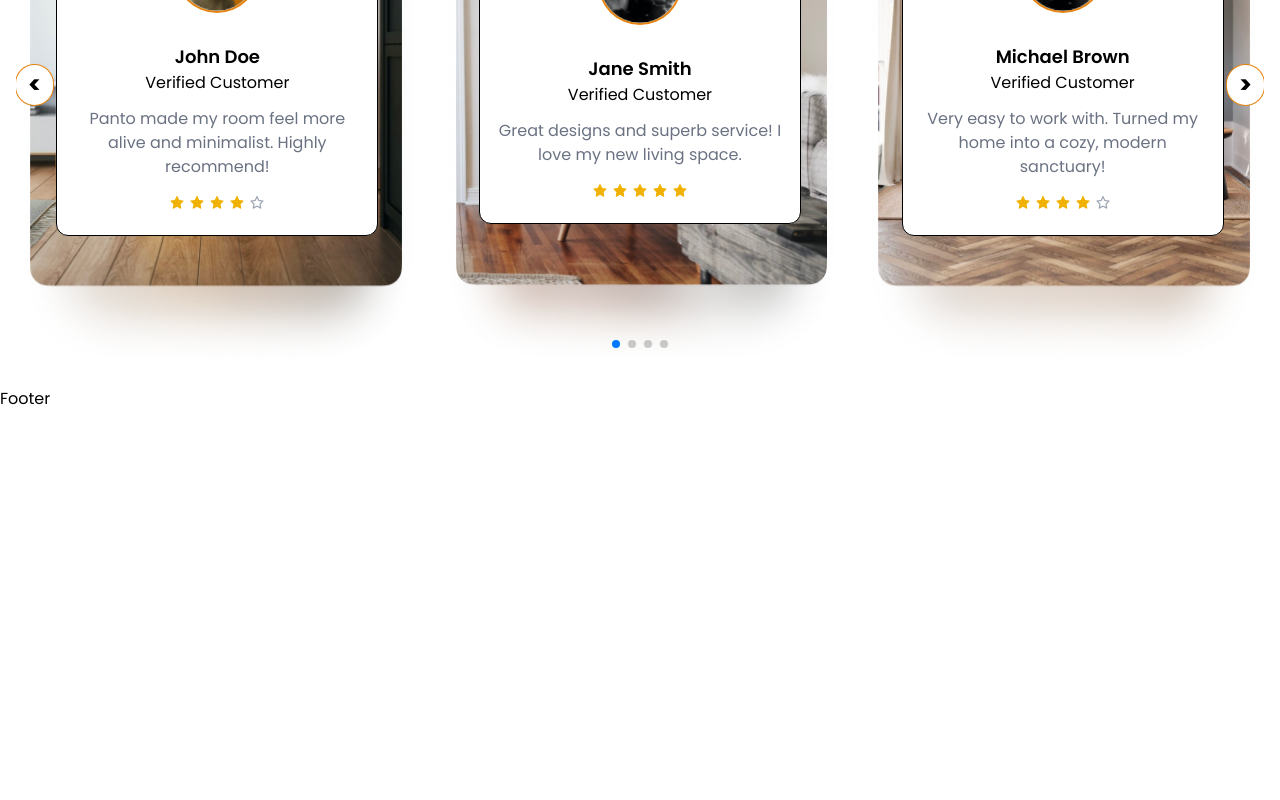
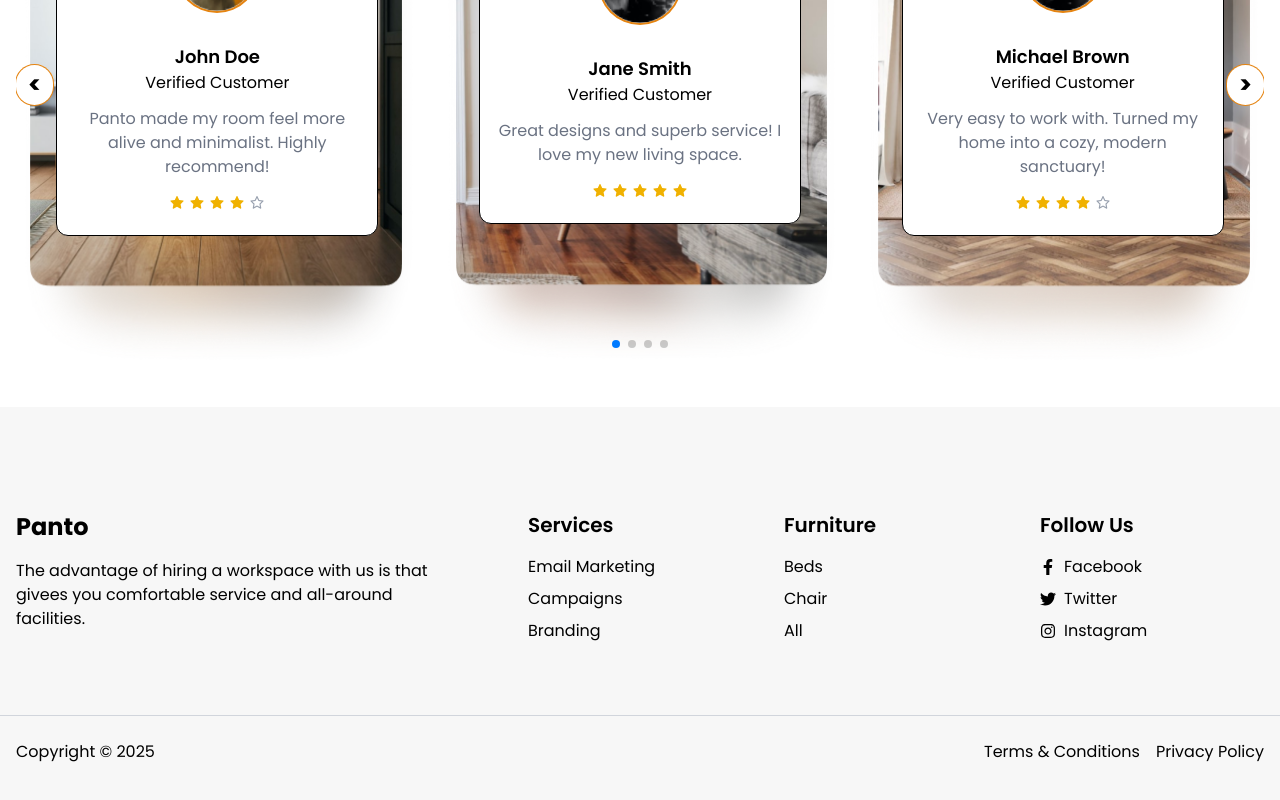
Before and after one commit to masumparvez56/panto-furniture, a React (Vite) app: page / in a window 1280 px wide. Shown: the part 3807-4607 px from the top of the page. Before the commit the page ends 4218 px from the top, so only its background shows below. Built offline with nearby package versions, Linux system fonts and the light colour scheme.

Commit message:
added footer section

```diff
--- a/src/App.jsx
+++ b/src/App.jsx
@@ -1,16 +1,17 @@
 import { Link, Outlet } from 'react-router-dom'
 import './App.css'
 import Navbar from './components/Navbar'
+import Footer from './components/Footer'
 
 function App() {
 
   return (
     <>
-     <Navbar/>
-     <main className='min-h-screen'>
-      <Outlet/>
-     </main>
-     <footer>Footer</footer>
+      <Navbar />
+      <main className='min-h-screen'>
+        <Outlet />
+      </main>
+      <Footer />
     </>
   )
 }
--- /dev/null
+++ b/src/components/Footer.jsx
@@ -0,0 +1,82 @@
+import React from 'react';
+import { FaFacebookF, FaInstagram, FaTwitter } from 'react-icons/fa';
+import { Link } from 'react-router';
+
+const Footer = () => {
+    return (
+        <footer className='bg-secondary-bg text-black dark:bg-gray-800 dark:text-white pt-20 mt-5 pb-5'>
+           <div className='section-container grid grid-cols-1 sm:grid-cols-2 md:grid-cols-5 gap-8 px-8'>
+            {/* Logo and details */}
+            <div className='md:col-span-2'>
+                <h2 className='text-2xl font-bold mb-4'><Link to="/">Panto</Link></h2>
+                <p className='md:mr-12'>The advantage of hiring a workspace with us is that givees you comfortable service and all-around facilities.</p>
+            </div>
+            {/* Services */}
+            <div>
+                <h2 className='text-xl font-semibold mb-4'>Services</h2>
+                <ul className='space-y-2'>
+                    <li>
+                        <Link to="/" className='hover:text-primary'>Email Marketing</Link>
+                    </li>
+                    <li>
+                        <Link to="/" className='hover:text-primary'>Campaigns</Link>
+                    </li>
+                    <li>
+                        <Link to="/" className='hover:text-primary'>Branding</Link>
+                    </li>
+                </ul>
+            </div>
+
+            {/* Furniture */}
+            <div>
+                <h2 className='text-xl font-semibold mb-4'>Furniture</h2>
+                <ul className='space-y-2'>
+                    <li>
+                        <Link to="/" className='hover:text-primary'>Beds</Link>
+                    </li>
+                    <li>
+                        <Link to="/" className='hover:text-primary'>Chair</Link>
+                    </li>
+                    <li>
+                        <Link to="/" className='hover:text-primary'>All</Link>
+                    </li>
+                </ul>
+            </div>
+
+            {/* Follow Us */}
+            <div>
+                <h2 className='text-xl font-semibold mb-4'>Follow Us</h2>
+                <ul className='space-y-2'>
+                    <li>
+                        <Link to="/" className='hover:text-primary flex items-center space-x-2'>
+                        <FaFacebookF/> <span>Facebook</span>
+                        </Link>
+                    </li>
+                    <li>
+                        <Link to="/" className='hover:text-primary flex items-center space-x-2'>
+                        <FaTwitter/> <span>Twitter</span>
+                        </Link>
+                    </li>
+                    <li>
+                        <Link to="/" className='hover:text-primary flex items-center space-x-2'>
+                        <FaInstagram/> <span>Instagram</span>
+                        </Link>
+                    </li>
+                </ul>
+            </div>
+
+            </div>
+
+            {/* CopyRight */}
+            <div className='mt-12 section-container flex flex-col sm:flex-row sm:justify-between sm:items-center sm:text-center gap-4 text-left text-black dark:bg-gray-800 dark:text-white border-t border-gray-300 pt-4'>
+                <p>Copyright &copy; {new Date().getFullYear()}</p>
+                <div className='flex items-center gap-4'>
+                    <Link to="/">Terms & Conditions</Link>
+                    <Link to="/">Privacy Policy</Link>
+                </div>
+            </div>
+        </footer>
+    );
+};
+
+export default Footer;
```
